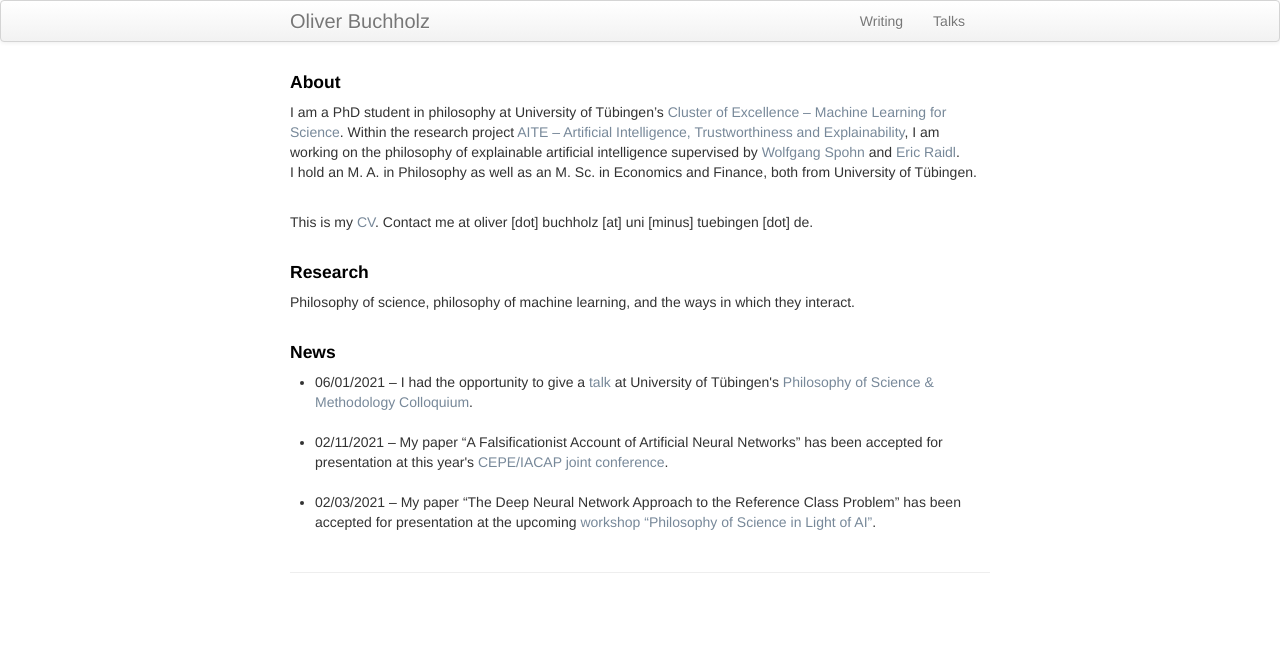
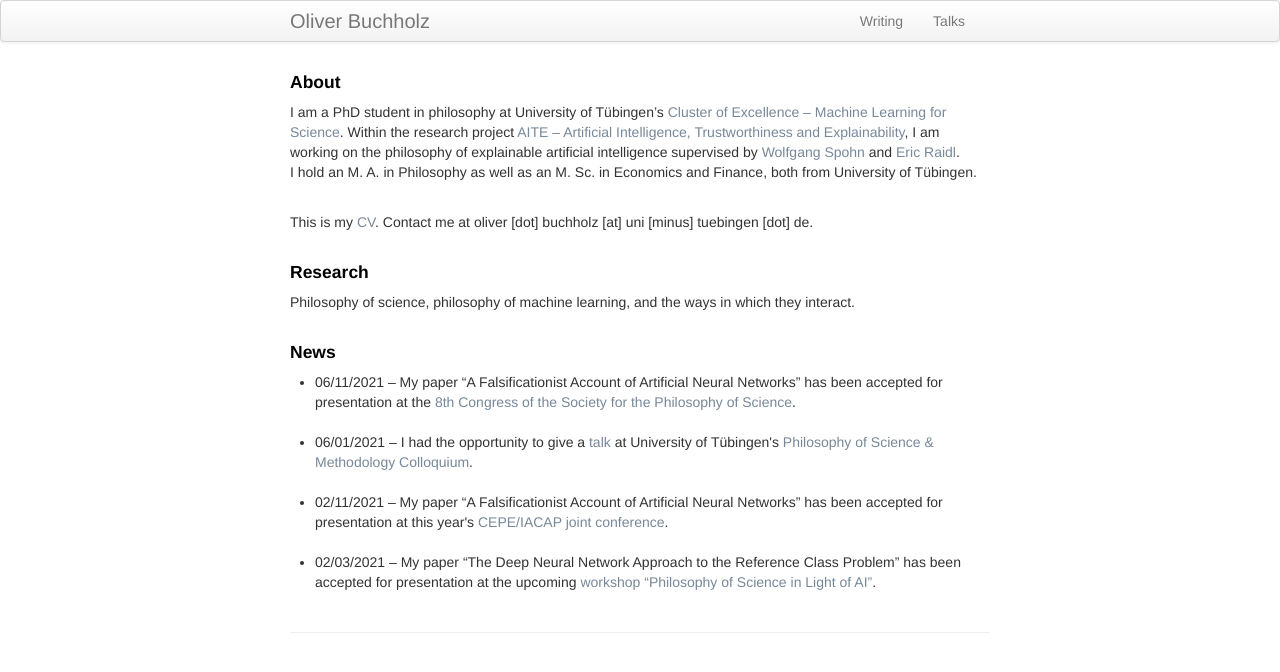
Before and after one commit to oliverbuchholz/oliverbuchholz.github.io, a Jekyll site: the page built from index.md, in a window 1280 px wide. Shown: the top 672 px of the page. Built offline with Jekyll 4.4.1, drawn with Linux system fonts in a browser that asks for light colours.

Commit message:
update news

```diff
--- a/index.md
+++ b/index.md
@@ -21,6 +21,9 @@ Philosophy of science, philosophy of machine learning, and the ways in which the
 <h4> News </h4>
 
 <ul>
+<li> 06/11/2021 &ndash; My paper &ldquo;A Falsificationist Account of Artificial Neural Networks&rdquo; has been accepted for presentation at the <a href="https://sps2021.sciencesconf.org/?forward-action=index&forward-controller=index&lang=en" target="_blank">8th Congress of the Society for the Philosophy of Science</a>.<br><br>
+</li>
+
 <li> 06/01/2021 &ndash; I had the opportunity to give a <a href="https://www.youtube.com/watch?v=gJqGN2Las0s" target="_blank">talk</a> at University of T&uuml;bingen's <a href="https://www.youtube.com/watch?v=9axjY4VCXH4&list=PLsY-pzz3J1IROY5FmJe8pdg7ni72Vzk0k" target="_blank">Philosophy of Science &amp; Methodology Colloquium</a>.<br><br>
 </li>
 
```
